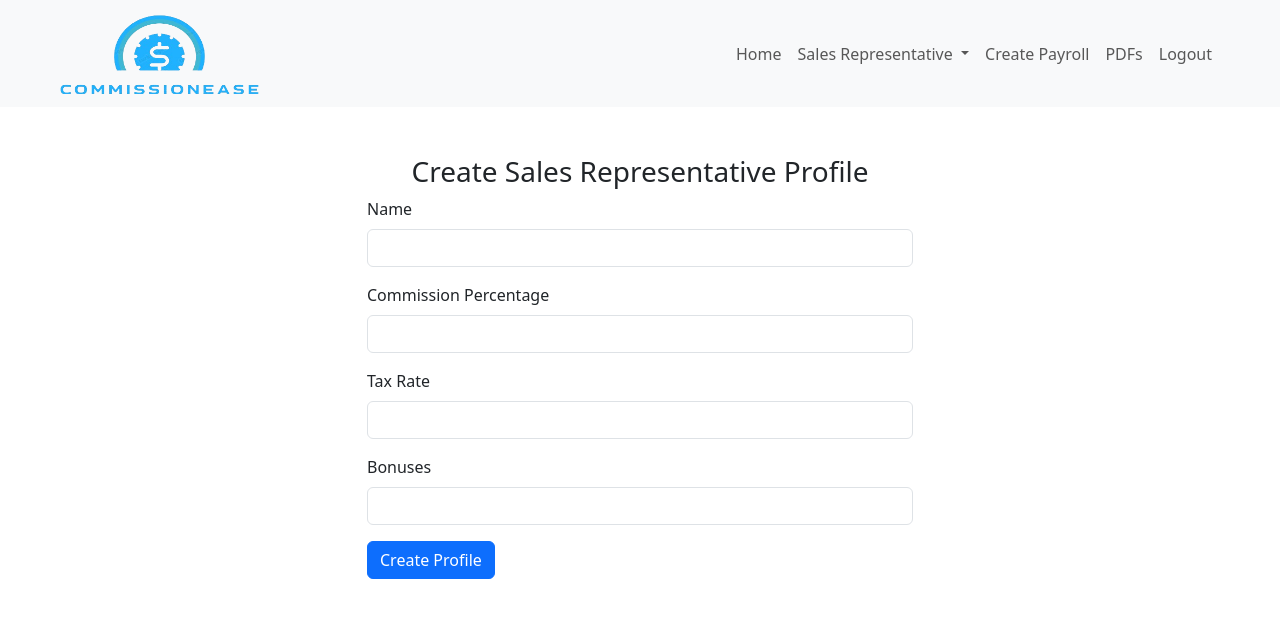
After one commit to valladolid5823/codeigniter, a CodeIgniter app: page /codeigniter/salesrep/create in a window 1280 px wide. The commit adds this page. Shown: the top 618 px of the page. Run offline with CodeIgniter, Linux system fonts and the light colour scheme; a user stored in the database is signed in.

Commit message:
Add sales profile page

```diff
--- a/application/config/autoload.php
+++ b/application/config/autoload.php
@@ -89,7 +89,7 @@ $autoload['drivers'] = array();
 |
 |	$autoload['helper'] = array('url', 'file');
 */
-$autoload['helper'] = array('url', 'form');
+$autoload['helper'] = array('url', 'form', 'security');
 
 /*
 | -------------------------------------------------------------------
--- a/application/config/routes.php
+++ b/application/config/routes.php
@@ -49,11 +49,21 @@ defined('BASEPATH') OR exit('No direct script access allowed');
 | Examples:	my-controller/index	-> my_controller/index
 |		my-controller/my-method	-> my_controller/my_method
 */
-$route['default_controller'] = 'auth';
+$route['default_controller'] = 'AuthController';
 $route['404_override'] = '';
 $route['translate_uri_dashes'] = FALSE;
 
-$route['login'] = 'auth/login';
+// Authentication
+$route['login'] = 'AuthController/login';
+$route['logout'] = 'AuthController/logout';
+
+// Sales Representative
+$route['salesrep/view'] = 'SalesController';
+$route['salesrep/create'] = 'SalesController/create';
+$route['salesrep/save'] = 'SalesController/save';
+$route['payroll/create'] = 'payroll/create';
+$route['pdfs'] = 'pdfs';
+
 // $route['dashboard'] = 'dashboard'; // Assuming you have a dashboard controller/view
 
 
--- a/application/controllers/Auth.php
+++ b/application/controllers/AuthController.php
@@ -1,7 +1,7 @@
 <?php
 defined('BASEPATH') OR exit('No direct script access allowed');
 
-class Auth extends CI_Controller {
+class AuthController extends CI_Controller {
 
     public function __construct() {
         parent::__construct();
@@ -15,8 +15,8 @@ class Auth extends CI_Controller {
 
 
     public function login() {
-        $username = $this->input->post('username');
-        $password = $this->input->post('password');
+        $username = $this->security->xss_clean($this->input->post('username'));
+        $password = $this->security->xss_clean($this->input->post('password'));
 
         // Dummy check for example purposes
         $this->db->where('username', $username);
--- /dev/null
+++ b/application/controllers/SalesController.php
@@ -0,0 +1,53 @@
+<?php
+defined('BASEPATH') OR exit('No direct script access allowed');
+
+class SalesController extends CI_Controller {
+
+    public function __construct() {
+        parent::__construct();
+		// Check if user is logged in
+        if (!$this->session->userdata('username')) {
+            redirect('login');
+        }
+    }
+
+    public function index() {
+		$data['profiles'] = $this->db->get('sales_representatives')->result();
+		$this->load->view('template/header');
+		$this->load->view('template/navbar');
+        $this->load->view('sales_rep_view', $data);
+		$this->load->view('template/footer');
+    }
+
+	public function create() {
+		$this->load->view('template/header');
+		$this->load->view('template/navbar');
+        $this->load->view('sales_rep_form');
+		$this->load->view('template/footer');
+    }
+
+    public function save() {
+        $this->form_validation->set_rules('name', 'Name', 'required');
+        $this->form_validation->set_rules('commission_percentage', 'Commission Percentage', 'required|numeric|greater_than_equal_to[0]|less_than_equal_to[100]');
+        $this->form_validation->set_rules('tax_rate', 'Tax Rate', 'required|numeric|greater_than_equal_to[0]|less_than_equal_to[100]');
+        $this->form_validation->set_rules('bonuses', 'Bonuses', 'required|numeric');
+
+        if ($this->form_validation->run() == FALSE) {
+            echo json_encode(['status' => 'error', 'message' => validation_errors()]);
+            return;
+        }
+
+        $data = [
+            'name' => $this->security->xss_clean($this->input->post('name')),
+            'commission_percentage' => $this->security->xss_clean($this->input->post('commission_percentage')),
+            'tax_rate' => $this->security->xss_clean($this->input->post('tax_rate')),
+            'bonuses' => $this->security->xss_clean($this->input->post('bonuses'))
+        ];
+
+        if ($this->db->insert('sales_representatives', $data)) {
+            echo json_encode(['status' => 'success', 'message' => 'Profile created successfully']);
+        } else {
+            echo json_encode(['status' => 'error', 'message' => 'Failed to create profile']);
+        }
+    }
+}
--- /dev/null
+++ b/application/views/sales_rep_form.php
@@ -0,0 +1,51 @@
+
+<div class="container my-5">
+	<div class="row justify-content-center">
+		<div class="col-md-6">
+			<h3 class="text-center">Create Sales Representative Profile</h3>
+			<div id="alert" class="alert mt-3 d-none"></div>
+			<form id="salesRepForm">
+				<div class="mb-3">
+					<label for="name" class="form-label">Name</label>
+					<input type="text" class="form-control" id="name" name="name" required>
+				</div>
+				<div class="mb-3">
+					<label for="commission_percentage" class="form-label">Commission Percentage</label>
+					<input type="number" class="form-control" id="commission_percentage" name="commission_percentage" required min="0" max="100">
+				</div>
+				<div class="mb-3">
+					<label for="tax_rate" class="form-label">Tax Rate</label>
+					<input type="number" class="form-control" id="tax_rate" name="tax_rate" required min="0" max="100">
+				</div>
+				<div class="mb-3">
+					<label for="bonuses" class="form-label">Bonuses</label>
+					<input type="number" class="form-control" id="bonuses" name="bonuses" required>
+				</div>
+				<button type="submit" class="btn btn-primary">Create Profile</button>
+			</form>
+		</div>
+	</div>
+</div>
+
+<script>
+	$(document).ready(function() {
+		$('#salesRepForm').on('submit', function(e) {
+			e.preventDefault();
+
+			$.ajax({
+				url: '<?= base_url('salesrep/save') ?>',
+				type: 'POST',
+				data: $(this).serialize(),
+				dataType: 'json',
+				success: function(response) {
+					if (response.status == 'success') {
+						$('#alert').removeClass('d-none alert-danger').addClass('alert-success').text(response.message);
+						$('#salesRepForm')[0].reset();
+					} else {
+						$('#alert').removeClass('d-none alert-success').addClass('alert-danger').html(response.message);
+					}
+				}
+			});
+		});
+	});
+</script>
--- a/application/views/template/footer.php
+++ b/application/views/template/footer.php
@@ -1,3 +1,4 @@
-<!-- <script src="https://cdn.jsdelivr.net/npm/bootstrap@5.3.3/dist/js/bootstrap.bundle.min.js" integrity="sha384-YvpcrYf0tY3lHB60NNkmXc5s9fDVZLESaAA55NDzOxhy9GkcIdslK1eN7N6jIeHz" crossorigin="anonymous"></script> -->
+<script src="https://cdn.jsdelivr.net/npm/@popperjs/core@2.11.8/dist/umd/popper.min.js" integrity="sha384-I7E8VVD/ismYTF4hNIPjVp/Zjvgyol6VFvRkX/vR+Vc4jQkC+hVqc2pM8ODewa9r" crossorigin="anonymous"></script>
+<script src="https://cdn.jsdelivr.net/npm/bootstrap@5.3.3/dist/js/bootstrap.min.js" integrity="sha384-0pUGZvbkm6XF6gxjEnlmuGrJXVbNuzT9qBBavbLwCsOGabYfZo0T0to5eqruptLy" crossorigin="anonymous"></script>
 </html>
 </body>
--- /dev/null
+++ b/application/views/template/navbar.php
@@ -0,0 +1,41 @@
+<nav class="navbar navbar-expand-lg navbar-light bg-light">
+        <div class="container-fluid mx-5">
+            <a class="navbar-brand" href="#">
+                <img src="<?= base_url('assets/commissionease-logo-blue.png') ?>" alt="Logo" width="200" height="80" class="d-inline-block align-text-top">
+            </a>
+            <button class="navbar-toggler" type="button" data-bs-toggle="collapse" data-bs-target="#navbarNav" aria-controls="navbarNav" aria-expanded="false" aria-label="Toggle navigation">
+                <span class="navbar-toggler-icon"></span>
+            </button>
+            <div class="collapse navbar-collapse" id="navbarNav">
+                <ul class="navbar-nav ms-auto">
+					<li class="nav-item">
+                        <a class="nav-link" href="<?= base_url('home') ?>">Home</a>
+                    </li>
+                    <li class="nav-item dropdown">
+                        <a class="nav-link dropdown-toggle" href="#" id="navbarDropdown" role="button" data-bs-toggle="dropdown" aria-expanded="false">
+                            Sales Representative
+                        </a>
+                        <ul class="dropdown-menu" aria-labelledby="navbarDropdown">
+                            <li><a class="dropdown-item" href="<?= base_url('salesrep/view') ?>">View Profile</a></li>
+                            <li><a class="dropdown-item" href="<?= base_url('salesrep/create') ?>">Add Profile</a></li>
+                        </ul>
+                    </li>
+                    <li class="nav-item">
+                        <a class="nav-link" href="<?= base_url('payroll/create') ?>">Create Payroll</a>
+                    </li>
+                    <li class="nav-item">
+                        <a class="nav-link" href="<?= base_url('pdfs') ?>">PDFs</a>
+                    </li>
+                    <?php if ($this->session->userdata('username')): ?>
+                        <li class="nav-item">
+                            <a class="nav-link" href="<?= base_url('logout') ?>">Logout</a>
+                        </li>
+                    <?php else: ?>
+                        <li class="nav-item">
+                            <a class="nav-link" href="<?= base_url('login') ?>">Login</a>
+                        </li>
+                    <?php endif; ?>
+                </ul>
+            </div>
+        </div>
+    </nav>
```
Also changed, not shown: application/views/sales_rep_view.php (added, +29 -0 lines), online_ensure.sql (+25 -1 lines).
